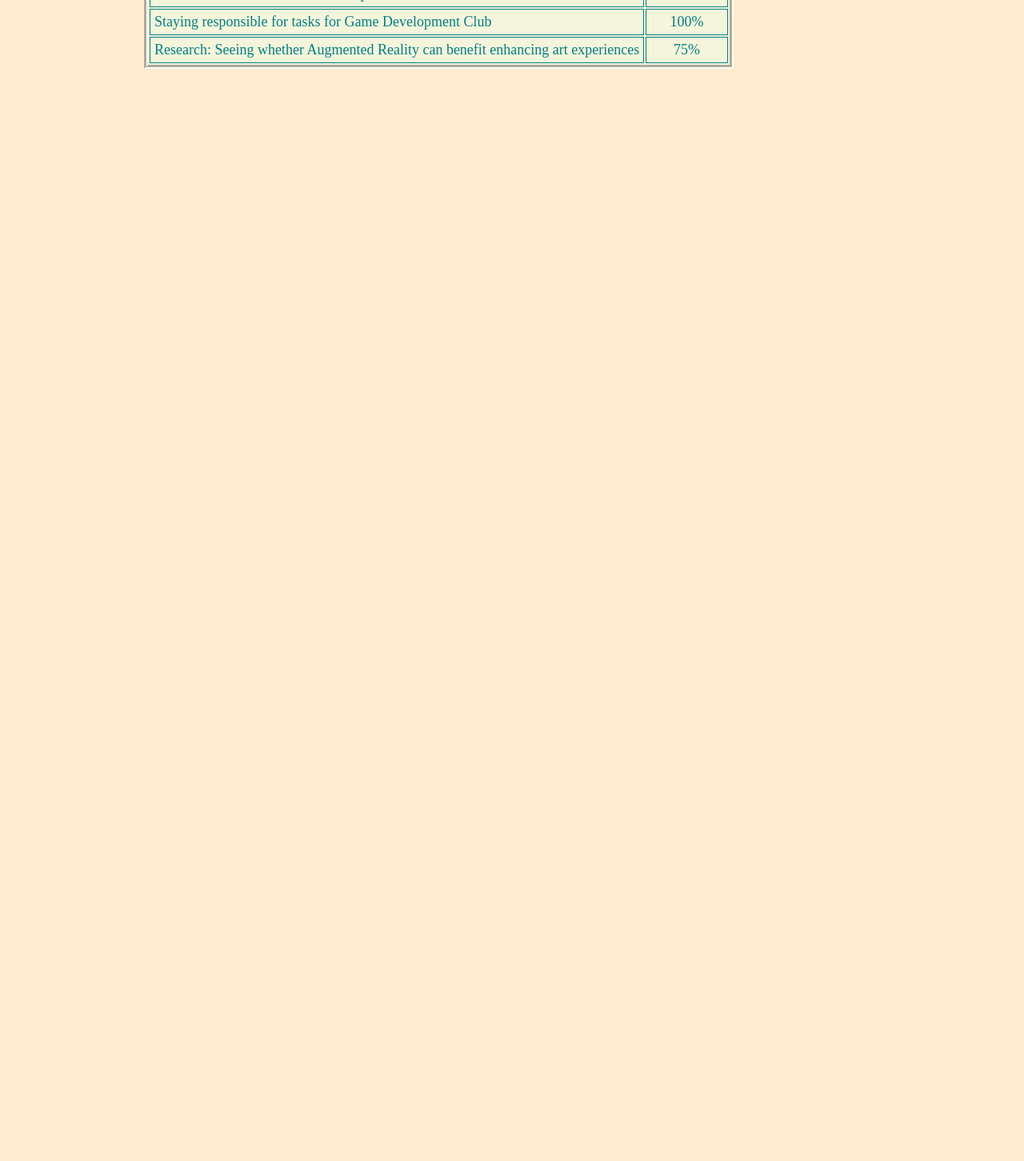
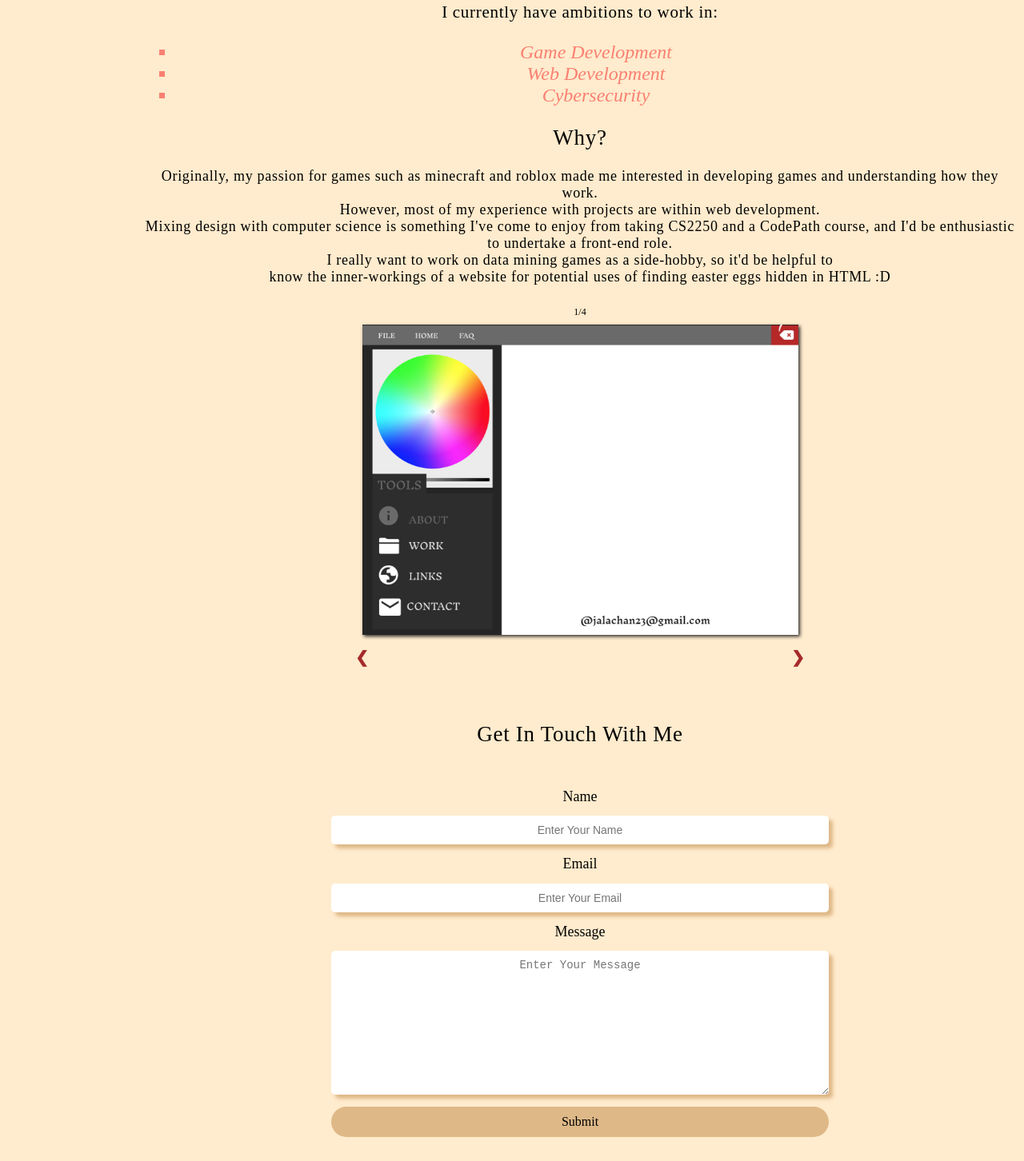
Before and after one commit to starey6789/Bio, a plain HTML site: page index.html in a window 1280 px wide. Shown: the part 1100-2552 px from the top of the page at 80% size. Before the commit the page ends 1191 px from the top, so only its background shows below. Drawn offline with Linux system fonts and the light colour scheme; a web font is replaced by a local one.

Commit message:
Updated CSS and added new Javascript

```diff
--- a/index.html
+++ b/index.html
@@ -23,7 +23,7 @@
 
     <body>
         <header>
-            <h1 style="display: inline;" class="newsreader-f"> Hi! &nbsp; </h1> <h2 style="display: inline;" class="newsreader-f"> Welcome to my website, I'm Janice! </h2>
+            <h1 style="display: inline;" class="newsreader-f">Hi! I'm Janice! </h1>
            &nbsp; <button onclick="nightToggle()" id="night"> <h1> &#127769; </h1></button>
         </header>
 
@@ -35,6 +35,8 @@
 
                 <a href="https://www.linkedin.com/in/janicelachan">
                 LinkedIn</a>
+
+                <a href="#homePage">Design Drafts</a>
             </div>
 
 
@@ -47,22 +49,33 @@
                     Currently I am the <strong style="color:rgb(213, 92, 0)"> Editor of the CPP Game Development Club </strong> and I am an <strong  style="color:rgb(213, 92, 0)"> Avanade STEM scholar </strong> undergoing mentorship from a wonderful SWIFT alumni, Karina Rivera.</h3>
             </div>
 
+            <div class="revealable active">
                 <h3> I'm familiar with: </h3>
-                <ul class="ambition">
-                    <li class="ambition">Java</li>
-                    <li class="ambition">HTML</li>
-                    <li class="ambition">CSS</li>
-                    <li class="ambition">Github</li>
-                    <li class="ambition">Canva</li>
-                </ul>
+                    <div id="tools">
+                        <div class="skills">
+                        <img src="Images/Java.png" alt="Java" width="25%">
+                        <img src="Images/HTML.png" alt="HTML" width="25%">
+                        <img src="Images/CSS.png" alt="CSS" width="25%">
+                        </div>
+                        <br>
+                        <div class="skills">
+                        <img src="Images/Github.png" alt="Github" width="25%">
+                        <img src="Images/Canva.png" alt="Canva" width="25%">
+                        <img src="Images/Figma.png" alt="Figma" width="25%">
+                        </div>
+                    </div>
+            </div>
 
+            <div class="revealable active">
             <h3>I currently have ambitions to work in:</h3>
                 <ul class="ambition">
                     <li> Game Development </li>
                     <li>Web Development </li>
                     <li> Cybersecurity </li>
                 </ul>
+            </div>
 
+             <div class="revealable active">
                 <h2> Why? </h2>
                 <p> Originally, my passion for games such as minecraft and roblox made me interested in developing games and understanding how they work. <br>
                     However, most of my experience with projects are within web development. <br>
@@ -70,32 +83,86 @@
                     I really want to work on data mining games as a side-hobby, so it'd be helpful to <br>
                     know the inner-workings of a website for potential uses of finding easter eggs hidden in HTML :D <br>
                 </p>
+            </div>
+
+            <div class="gallery">
+                <div class="slide" id="homePage">
+                    <div class="number">1/4</div>
+                     <img src="Images/Home.png" alt="HomePage" width="50%">
+                </div>
+                <div class="slide">
+                    <div class="number">2/4</div>
+                     <img src="Images/Desktop.png" alt="DesktopPage" width="50%">
+                </div>
+                <div class="slide">
+                    <div class="number">3/4</div>
+                     <img src="Images/OpenFiles.png" alt="FilePage" width="50%">
+                </div>
+               <div class="slide">
+                    <div class="number">4/4</div>
+                     <img src="Images/Files.png" alt="Files" width="50%">
+                </div>
+
+                <div id="galleryControls">
+                    <a class="prev" onclick="plusSlides(-1)">&#10094;</a>
+                    <a class="next" onclick="plusSlides(1)">&#10095;</a>
+                </div>
+            </div>
+
+            <br>
+
+            <section class="contact" id="contact">
+      <h2>Get In Touch With Me</h2>
+      <div class="contact-form-container">
+        <div class="contact-form">
+            <div class="form-control">
+              <label for="name">Name</label>
+              <input
+                type="text"
+                id="name"
+                name="sender-name"
+                placeholder="Enter Your Name"
+                class="input-field"
+                required
+              />
+            </div>
+            <div class="form-control">
+              <label for="email">Email</label>
+              <input
+                type="email"
+                id="email"
+                name="sender-email"
+                placeholder="Enter Your Email"
+                class="input-field"
+                required
+              />
+            </div>
+            <div class="form-control">
+              <label for="message">Message</label>
+              <textarea
+                id="message"
+                cols="60"
+                rows="10"
+                placeholder="Enter Your Message"
+                name="message"
+                class="input-field"
+                required
+              ></textarea>
+            </div>
+            <input
+              type="submit"
+              value="Submit"
+              id="submit-btn"
+              class="submit-btn"
+            />
+          </form>
+        </div>
+      </div>
+    </section>
+        </section>
+    </body>
 
 
-            <table>
-                <tr>
-                    <th>Goals for this semester</th>
-                    <th>Progression</th>
-                </tr>
-
-
-                <tr>
-                    <td>Join the sheCodes club for workshops</td>
-                    <td style="text-align: center;">100%</td>
-                </tr>
-
-                <tr>
-                    <td>Staying responsible for tasks for Game Development Club</td>
-                    <td style="text-align: center"> 100%</td>
-                </tr>
-
-                <tr>
-                    <td>Research: Seeing whether Augmented Reality can benefit enhancing art experiences</td>
-                    <td style="text-align: center"> 75% </td>
-                </tr>
-            </table>
-        </section>
-    </body>
 
     <footer id="end">
             <p> jlachan@cpp.edu </p>
--- a/script.js
+++ b/script.js
@@ -2,3 +2,49 @@ function nightToggle() {
     var element = document.body;
     element.classList.toggle("darkmode");
   }
+
+let animation = {
+    revealDistance: 20,
+    initalOpacity: 0,
+    transitionDelay: 0,
+    transitionDuration: '2s',
+    transitionProperty:'all',
+    transitionTimingFunction: 'ease'
+}
+
+let revealableContainers = document.querySelectorAll("revealable")
+
+const reveal = () => {
+    for (i = 0; i < revealableContainers.length ; ++i){
+        let windowHeight = window.innerHeight;
+        let topOfRevealableContainer = revealableContainers[i].getBoundingClientRect().top;
+        if (topOfRevealableContainer < windowHeight - animation.revealDistance) {
+            revealableContainers[i].classList.add("active");
+          } else {
+            revealableContainers[i].classList.remove("active");
+          }
+    }
+}
+
+window.addEventListener('scroll', reveal());
+
+/* get slides */
+
+let slideIndex = 1;
+
+function plusSlides(n) {
+  showSlides(slideIndex += n);
+}
+
+function showSlides(n) {
+  let i;
+  let slides = document.getElementsByClassName("slide");
+  if (n > slides.length) {slideIndex = 1}
+  if (n < 1) {slideIndex = slides.length}
+  for (i = 0; i < slides.length; i++) {
+    slides[i].style.display = "none";
+  }
+  slides[slideIndex-1].style.display = "block";
+}
+
+window.onload = showSlides(slideIndex);
--- a/styles.css
+++ b/styles.css
@@ -8,7 +8,9 @@ img{
     display: block;
     margin: auto;
     position:relative; /* Requirement-2.15 */
-    z-index: -1; /* Requirement-2.17 */
+    z-index: 4; /* Requirement-2.17 */
+    -webkit-filter: drop-shadow(5px 5px 5px #222);
+  filter: drop-shadow(2px 2px 2px #2b2a2a);
 }
 
 ul{
@@ -22,9 +24,6 @@ body{
     vertical-align: middle;
 }
 
-#selfie{
-    z-index: 99;
-}
 
 tr, th, td{
     border: 1px solid;
@@ -84,6 +83,7 @@ table td{ /* Requirement-2.F */
     background-color: burlywood;
     border-radius: 25px;
     text-align:center;
+    z-index: 99;
 }
 
 .navigation a{
@@ -107,10 +107,8 @@ table td{ /* Requirement-2.F */
     padding:5px 10px;
 }
 
-#soup{
-    width: 50%;
-    height: 50%;
-    clear:left;
+*{
+    text-align: center;
 }
 
 details{ /* Requirement-2.G */
@@ -135,6 +133,7 @@ figure figcaption{
 .darkmode{
     background-color: #3d251e;
     color: #8e6049;
+
     .navigation{
         background-color: #5b3e33;
     }
@@ -190,6 +189,18 @@ footer{
     float:left;
 }
 
+#tools{
+    display: flex;
+    flex-direction: column;
+}
+
+.skills{
+    display: flex;
+    justify-content: space-evenly;
+}
+
+
+
 /* Resizing */
     /* Styles for screens up to 600px wide */
     @media only screen and (max-width: 400px) {
@@ -228,4 +239,114 @@ footer{
             margin: 0px 100px 400px;
             float:none;
         }
+
+
       }
+
+/* contact */
+.contact {
+  margin-top: 2rem;
+}
+
+.contact h2 {
+  text-align: center;
+}
+
+.contact-form-container {
+  font-family: "DynaPuff", serif;
+  max-width: 40.75rem;
+  margin: 0 auto;
+  padding: 0.938rem;
+  border-radius: 5px;
+}
+
+.submit-btn {
+  width: 100%;
+  padding: 10px;
+  margin: 10px 0;
+  background-color: burlywood;
+  font-size: 1rem;
+  border: transparent;
+  border-radius: 25px;
+  font-family: "DynaPuff", serif;
+}
+
+.contact-form-container label {
+  line-height: 2.7em;
+}
+
+.contact-form-container textarea {
+  min-height: 6.25rem;
+  font-size: 14px;
+}
+
+.contact-form-container .input-field {
+  width: 100%;
+  padding-top: 10px;
+  padding-bottom: 10px;
+  border-radius: 5px;
+  border: none;
+  font-size: 0.875rem;
+  outline: none;
+  filter: drop-shadow(5px 5px 2px burlywood);
+}
+
+/* Reveal animations */
+
+.revealable {
+  position: relative;
+  transform: translateY(150px);
+  opacity: 0;
+  transition:all 2s ease;
+}
+
+.active{
+  transform: translateY(0px);
+  opacity: 1;
+}
+
+/*Image gallery */
+.slide{
+    display: none;
+}
+
+#galleryControls{
+    display: flex;
+    justify-content: space-around;
+    align-items: center;
+
+}
+
+#homePage {
+    display: block;
+}
+
+.prev,
+.next {
+  width: auto;
+  padding: 16px;
+  color: brown;
+  font-weight: bold;
+  font-size: 20px;
+  border-radius: 0 3px 3px 0;
+  float:left;
+}
+
+.next {
+  right: 0;
+  border-radius: 3px 0 0 3px;
+  float:right;
+}
+
+.prev:hover,
+.next:hover {
+  background-color: rgba(0, 0, 0, 0.8);
+}
+
+/* Number text (1/3 etc) */
+.number {
+  color: #000000;
+  font-size: 12px;
+  padding: 8px 12px;
+  top: 0;
+}
```
Also changed, not shown: Images/CSS.png (added), Images/Canva.png (added), Images/Desktop.png (added), Images/Figma.png (added), Images/Files.png (added), Images/Github.png (added), Images/HTML.png (added), Images/Home.png (added), Images/Java.png (added), Images/OpenFiles.png (added). Lines whose indentation alone changed are shown as unchanged.
